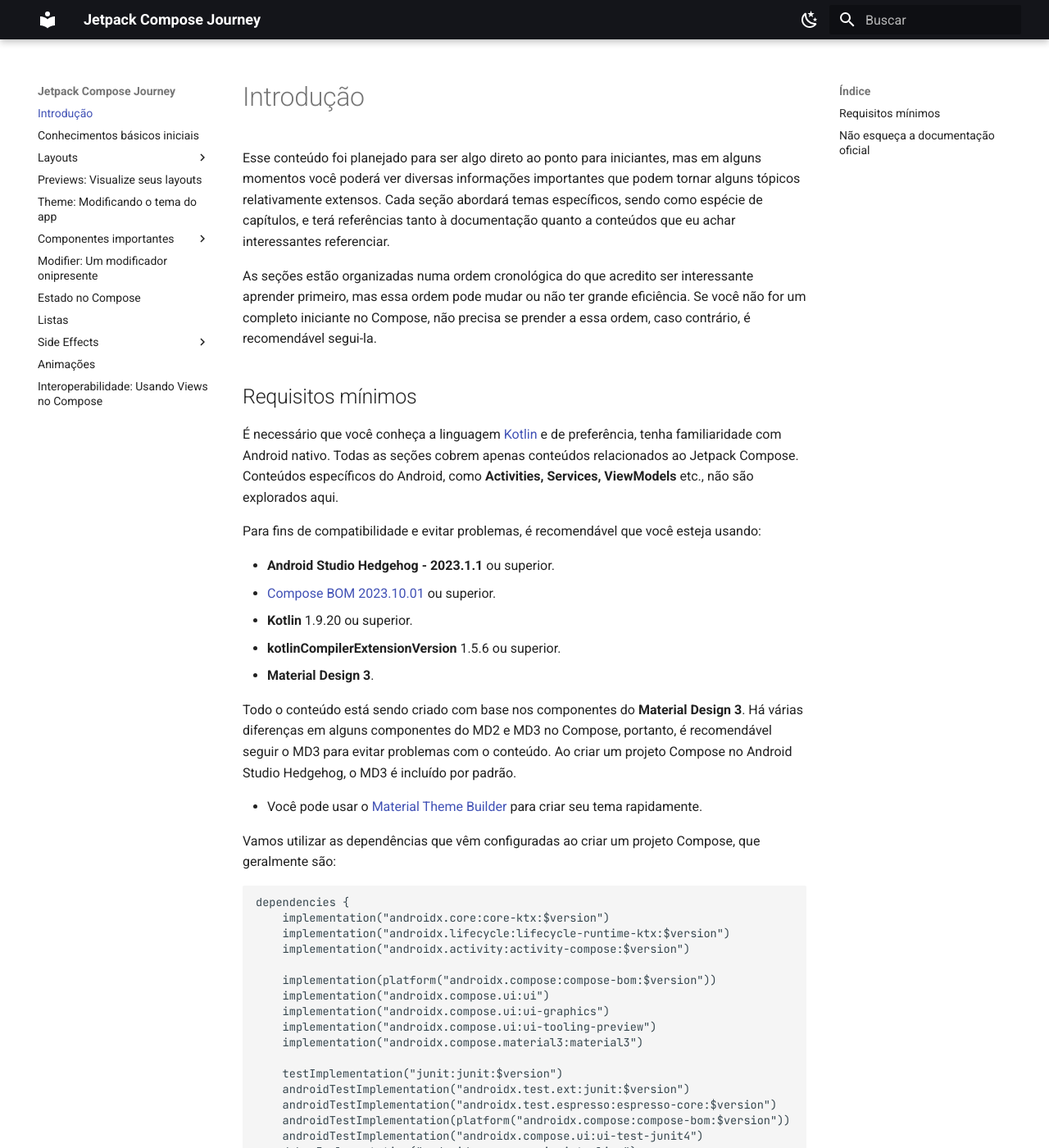
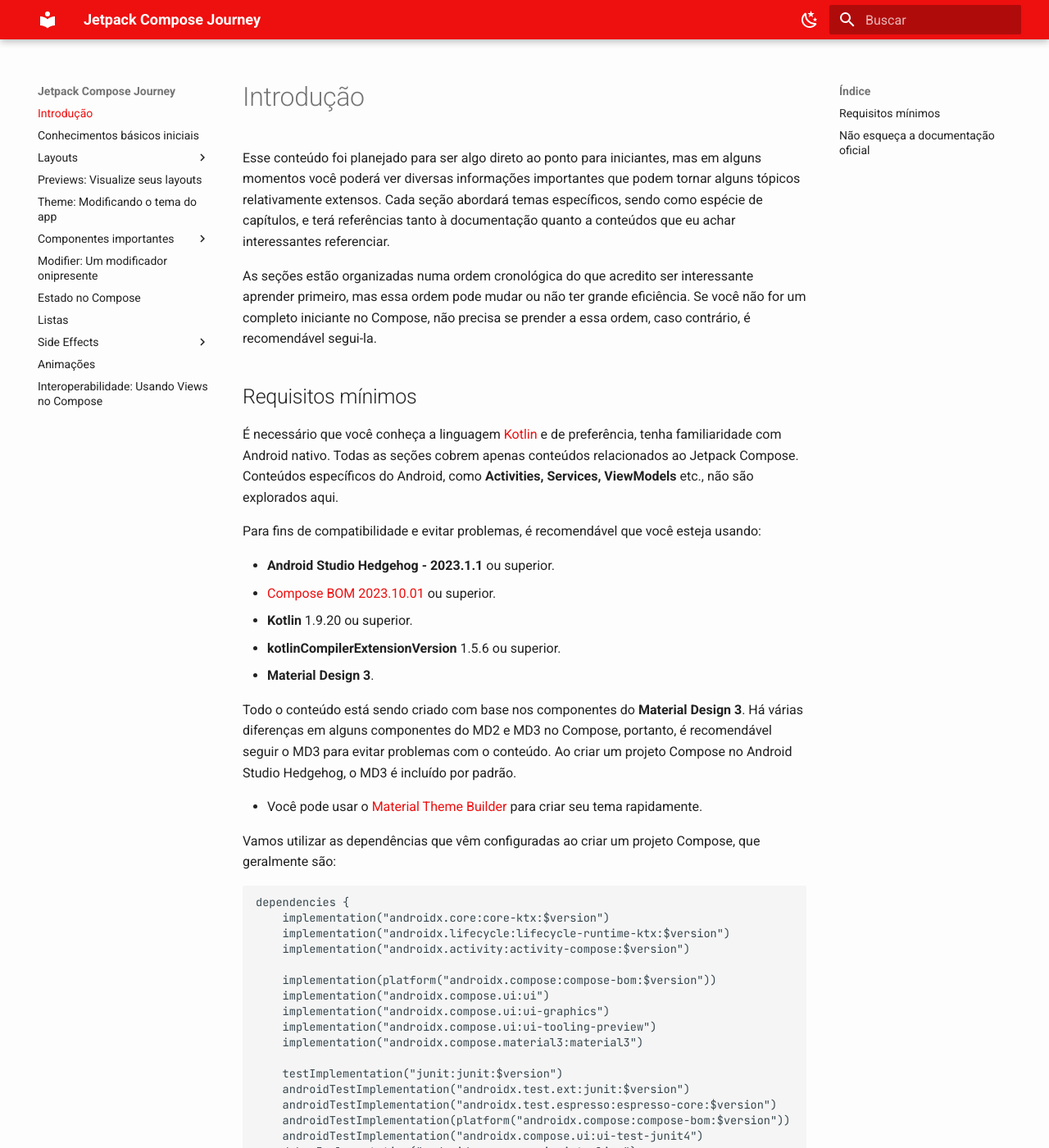
Before and after one commit to jsericksk/Jetpack-Compose-Journey, an MkDocs documentation site: the page built from docs/index.md, in a window 1280 px wide and 1400 px high. Shown: the whole window at 82% size. Built offline with MkDocs 1.6.1 and Material for MkDocs 9.7.7, drawn with Linux system fonts in a browser that asks for light colours.

Commit message:
Tema modificado

```diff
--- /dev/null
+++ b/docs/stylesheets/extra.css
@@ -0,0 +1,15 @@
+/* Light mode */
+[data-md-color-scheme="default"] {
+    --md-primary-fg-color: #EE0F0F;
+    --md-accent-fg-color: #24BD09;
+    --md-default-bg-color: #FDFDFD;
+    --md-typeset-a-color: #EE0F0F;
+}
+
+/* Dark mode */
+[data-md-color-scheme="slate"] {
+    --md-primary-fg-color: #D21312;
+    --md-accent-fg-color: #24BD09;
+    --md-default-bg-color: #131314;
+    --md-typeset-a-color: #DAE90A;
+}
--- a/mkdocs.yml
+++ b/mkdocs.yml
@@ -7,6 +7,10 @@
 ## Local dev
 dev_addr: 127.0.0.1:3333
 
+## Custom colors
+extra_css:
+  - stylesheets/extra.css
+
 theme:
   name: material
   language: pt-BR
@@ -15,16 +19,14 @@
   palette:
     # Light mode
     - scheme: default
-      primary: black
-      accent: red
+      primary: custom
       toggle:
         icon: material/weather-night
-        name: Mudar para tema light
+        name: Mudar para tema dark
 
     # Dark mode
     - scheme: slate
-      primary: green
-      accent: red
+      primary: custom
       toggle:
         icon: material/weather-sunny
         name: Mudar para tema light
```
